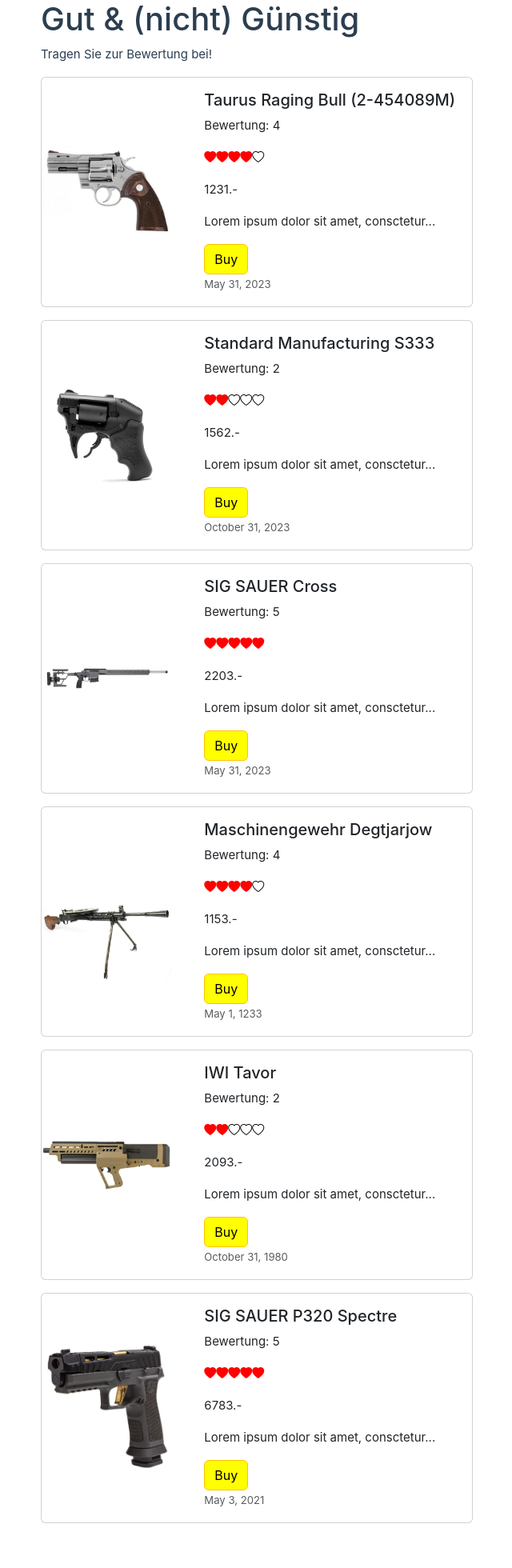
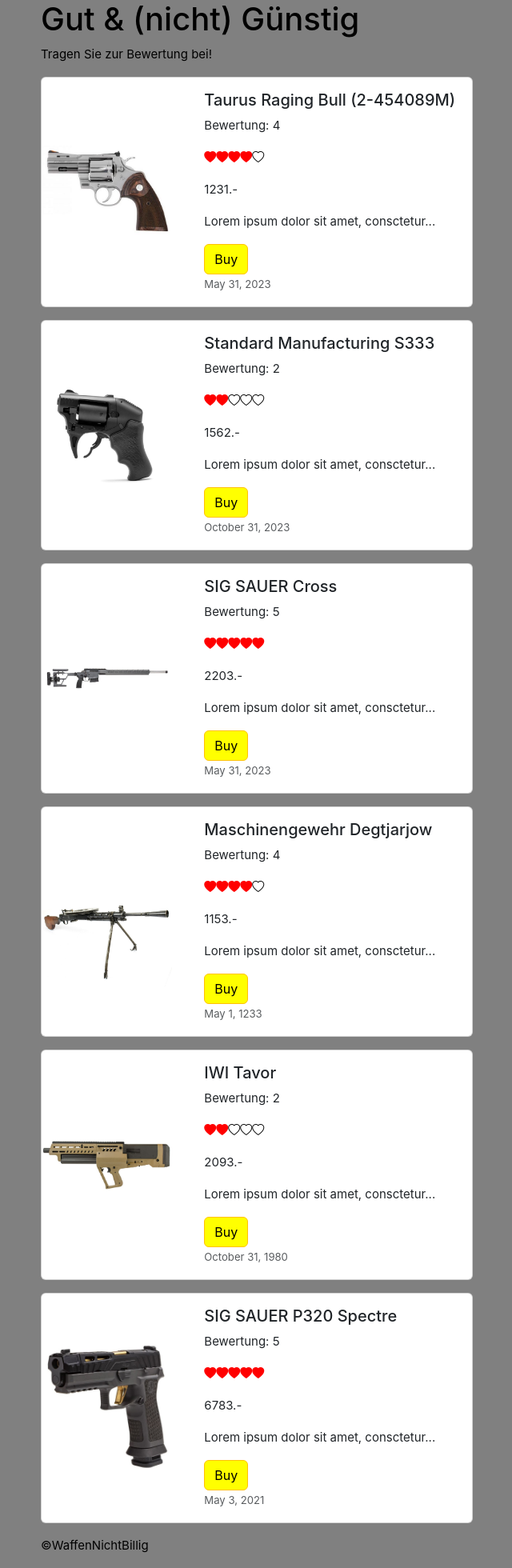
Before and after one commit to Lucas-De-Martin-Bianco/vue_firstlook, a Vue app: page / in a window 1280 px wide. Shown: the whole page at 80% size, without its empty margins (49-689 px from the left). Before the commit the page ends 1920 px from the top, so only its background shows below. Built offline with nearby package versions, Linux system fonts and the light colour scheme.

Commit message:
Formatierung, added Header, added Footer

```diff
--- a/src/App.vue
+++ b/src/App.vue
@@ -1,17 +1,28 @@
 <script>
+import Header from "./components/Header.vue";
 import Products from "./components/Products.vue";
+import Footer from "./components/Footer.vue";
 
 export default {
   components: {
+    Header,
     Products,
+    Footer,
   },
 };
 </script>
 
 <template>
   <div>
-    <h1>Gut & (nicht) Günstig</h1>
-    <p>Tragen Sie zur Bewertung bei!</p>
+    <Header />
     <Products />
+    <Footer />
   </div>
 </template>
+
+<style>
+  body {
+    background-color: grey;
+    color:black;
+  }
+</style>
--- a/src/components/Buy.vue
+++ b/src/components/Buy.vue
@@ -19,6 +19,7 @@
     },
   };
 </script>
+
 <template>
     <div>
       <button
@@ -31,7 +32,8 @@
       </button>
     </div>
 </template>
-<style scoped>
+
+<style>
   .btn-success {
     background-color: green;
     color: white;
--- /dev/null
+++ b/src/components/Footer.vue
@@ -0,0 +1,13 @@
+<script>
+  export default {
+  };
+</script>
+
+<template>
+    <footer>
+      <p>&copy;WaffenNichtBillig</p>
+    </footer>
+</template>
+
+<style>
+</style>
--- /dev/null
+++ b/src/components/Header.vue
@@ -0,0 +1,16 @@
+<script>
+  export default {
+  };
+</script>
+
+<template>
+    <header>
+      <div>
+        <h1>Gut & (nicht) Günstig</h1>
+        <p>Tragen Sie zur Bewertung bei!</p>
+      </div>
+    </header>
+</template>
+
+<style>
+</style>
```
